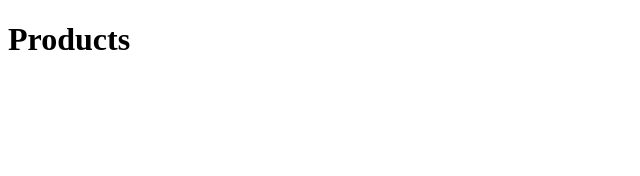
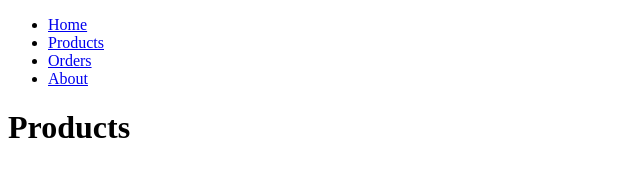
Before and after one commit to imo17/imo17.github.io, a plain HTML site: page Pages/Products.html in a window 1280 px wide. Shown: the whole page, without its empty margins (0-640 px from the left). Drawn offline with Linux system fonts and the light colour scheme.

Commit message:
Init page

```diff
--- a/Pages/Products.html
+++ b/Pages/Products.html
@@ -6,6 +6,20 @@
     <title>Document</title>
 </head>
 <body>
+    <ul>
+        <li>
+            <a href="/">Home</a>
+        </li>
+        <li>
+            <a href="/Pages/Products.html">Products</a>
+        </li>
+        <li>
+            <a href="/Pages/orders.html">Orders</a>
+        </li>
+        <li>
+            <a href="/about.html">About</a>
+        </li>
+    </ul>
     <h1>Products</h1>
 </body>
 </html>
```
Also changed, not shown: Pages/orders.html (+2 -2 lines), index.html (+1 -1 lines).
